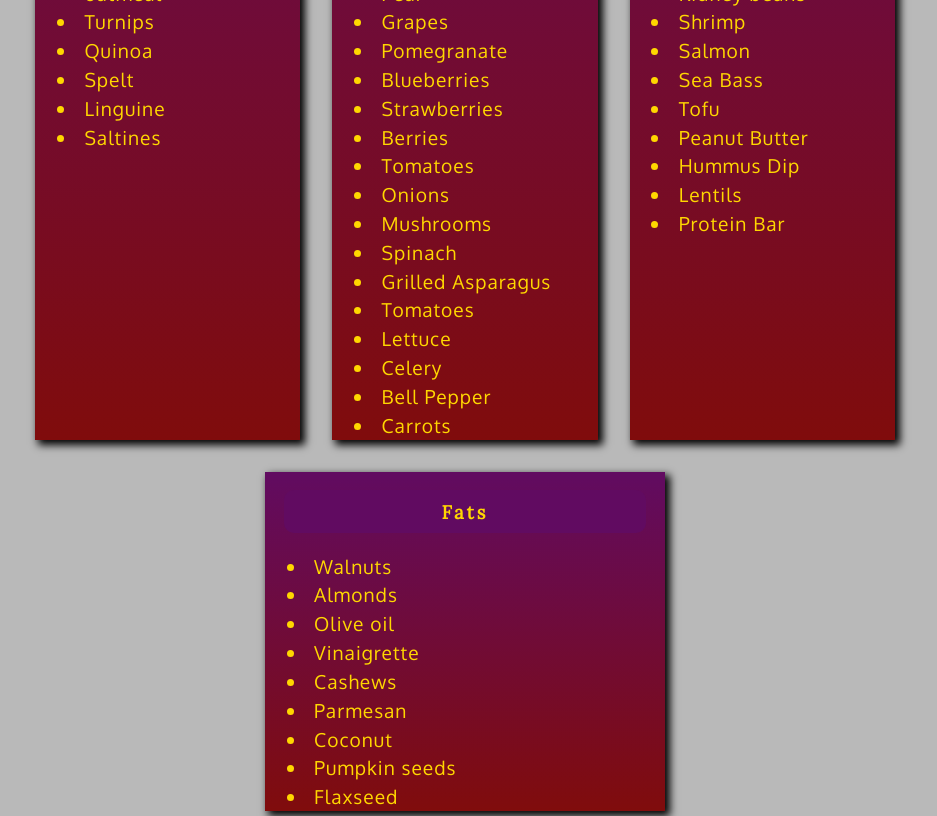
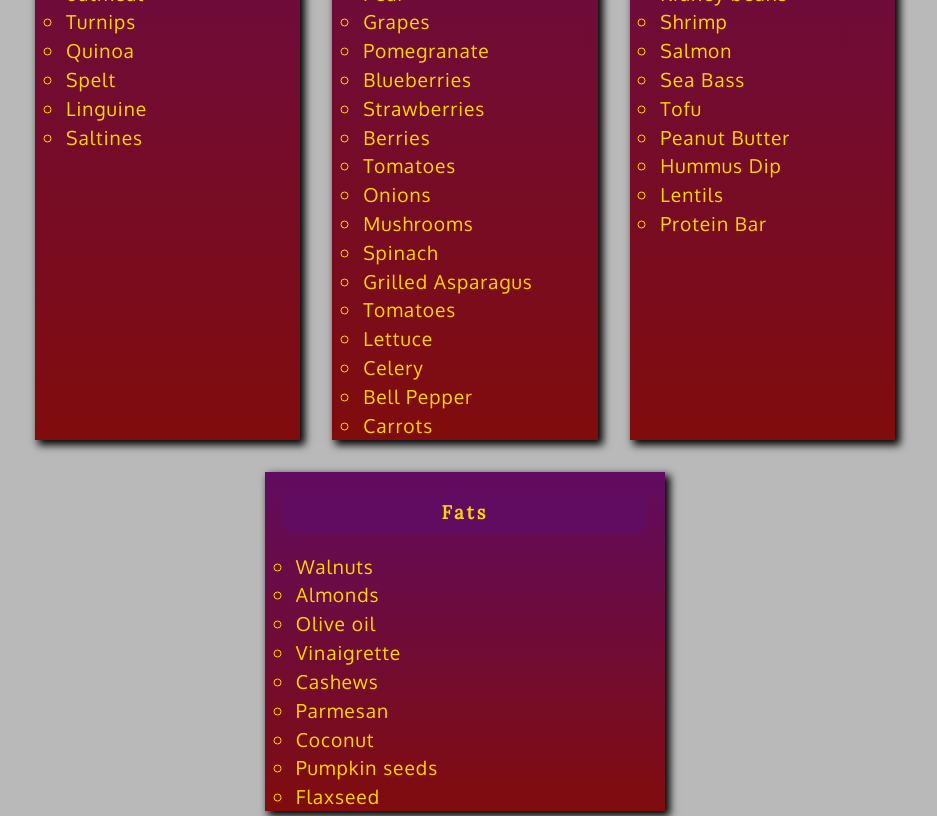
Before and after one commit to EddieStn/Art-of-fitness, a plain HTML site: page meals.html in a window 1280 px wide. Shown: the part 1440-2256 px from the top of the page, without its empty margins (175-1112 px from the left). Drawn offline with Linux system fonts and the light colour scheme.

Commit message:
Move h3 elements outside of <ul> in meals.html

```diff
--- a/assets/css/style-meals.css
+++ b/assets/css/style-meals.css
@@ -103,7 +103,7 @@ body {
     padding: .5em;
 }
 
-.foods ul {
+.food-category {
     flex: 1 1 12em;
     max-width: 400px;
     list-style: inside;
@@ -114,7 +114,8 @@ body {
 }
 
 .foods li {
-    margin-left: 20px;
+    list-style: circle;
+    margin-left: 1.5em;
     font-size: 1.2rem;
     padding: .1em;
 }
--- a/meals.html
+++ b/meals.html
@@ -50,8 +50,9 @@
             <h3 style="color: rgb(255, 230, 0);">It is recommended to include Omega 3`s in your diet to maximize
                 your lean muscle building and fat loss efforts, unless you eat fish 3/4 times a week.</h3>
                 <h1>Check the lists below for each specific type of food:</h1>
-                    <ul class="starchy-carbs">
+                    <div class="food-category">
                         <h3>Starchy carbs</h3>
+                        <ul>
                             <li>Peas</li>
                             <li>Rice</li>
                             <li>Potatoes</li>
@@ -69,9 +70,10 @@
                             <li>Linguine</li>
                             <li>Saltines</li>
                         </ul>
-
-                    <ul class="fibrous-carbs">
+                    </div>
+                    <div class="food-category">
                         <h3>Fibrous carbs</h3>
+                        <ul>
                             <li>Pumpkin</li>
                             <li>Broccoli</li>
                             <li>Salsa</li>
@@ -99,9 +101,10 @@
                             <li>Bell Pepper</li>
                             <li>Carrots</li>
                         </ul>
-
-                    <ul class="protein">
+                    </div>
+                    <div class="food-category">
                         <h3>Protein</h3>
+                        <ul>
                             <li>Milk</li>
                             <li>Yogurt</li>
                             <li>Cheese</li>
@@ -122,9 +125,10 @@
                             <li>Lentils</li>
                             <li>Protein Bar</li>
                         </ul>
-
-                    <ul class="fats">
+                    </div>
+                    <div class="food-category">
                         <h3>Fats</h3>
+                        <ul>
                             <li>Walnuts</li>
                             <li>Almonds</li>
                             <li>Olive oil</li>
@@ -135,6 +139,7 @@
                             <li>Pumpkin seeds</li>
                             <li>Flaxseed</li>
                         </ul>
+                    </div>
     </div>
 
     <!-- Information -->
```
Lines whose indentation alone changed are shown as unchanged.
